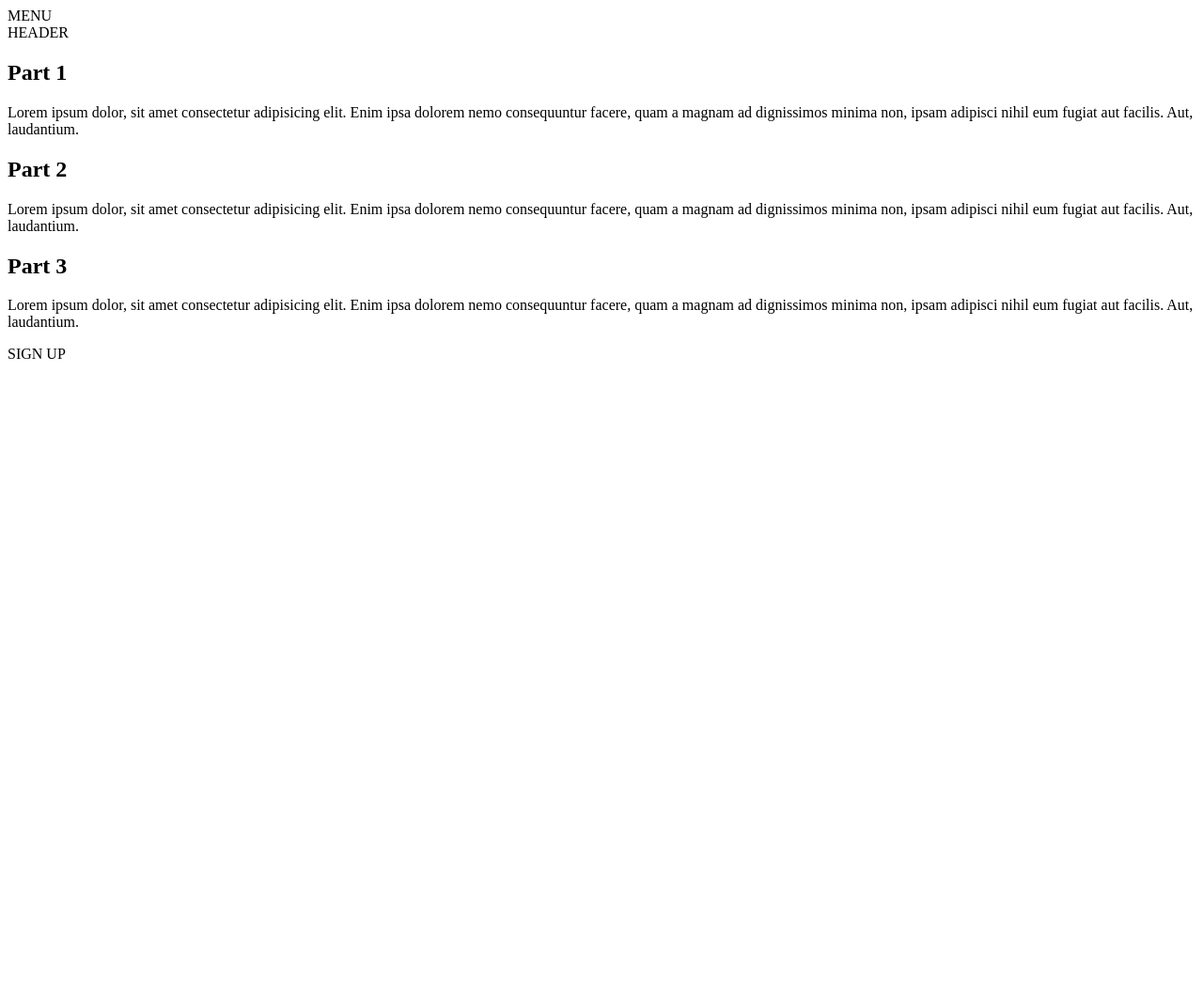
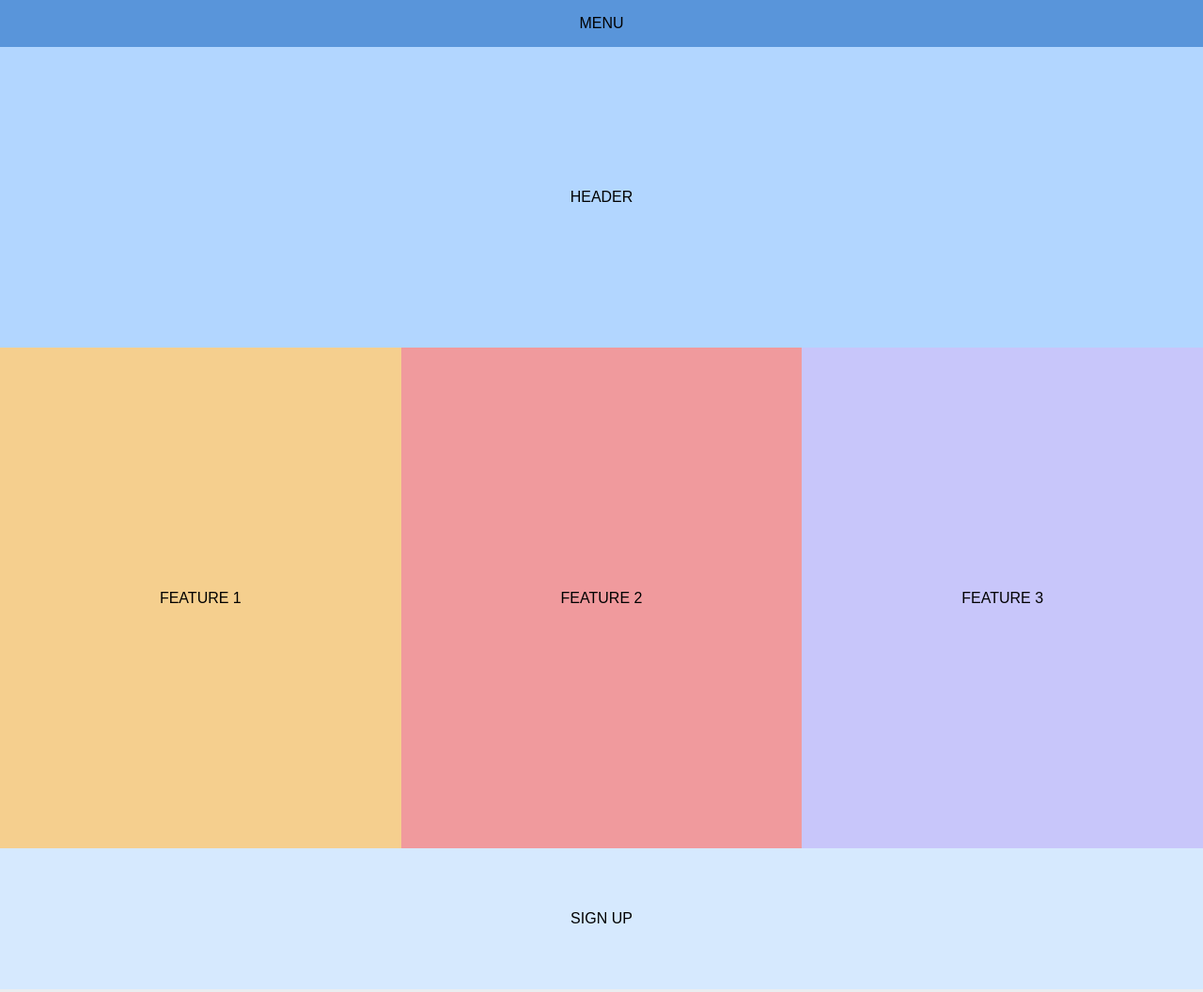
Before and after one commit to Bhimochi/responsive-layout-lesson, a plain HTML site: page index.html in a window 1280 px wide. Shown: the top 1056 px of the page at 94% size. Before the commit the page ends 800 px from the top, so only its background shows below. Drawn offline with Linux system fonts and the light colour scheme.

Commit message:
Completed responsive layout

```diff
--- a/index.html
+++ b/index.html
@@ -1,34 +1,28 @@
 <!DOCTYPE html>
 <html lang="en">
     <head>
-    <meta charset="UTF-8">
-    <meta http-equiv="X-UA-Compatible" content="IE=edge">
-    <meta name="viewport" content="width=device-width, initial-scale=1.0">
+        <meta charset="UTF-8" />
+        <meta http-equiv="X-UA-Compatible" content="IE=edge" />
+        <meta name="viewport" content="width=device-width, initial-scale=1.0" />
         <title>Responsive Layout</title>
-    <link rel="stylesheet" href="style.css">
+        <link rel="stylesheet" href="style.css" />
     </head>
     <body>
         <article>
-        <nav>
-            MENU
-        </nav>
-        <header>
-            HEADER
-        </header>
+            <nav>MENU</nav>
+            <header>HEADER</header>
             <main>
                 <h2>Part 1</h2>
-            <p>Lorem ipsum dolor, sit amet consectetur adipisicing elit. Enim ipsa dolorem nemo consequuntur facere, quam a magnam ad dignissimos minima non, ipsam adipisci nihil eum fugiat aut facilis. Aut, laudantium.</p>
+                <p>Lorem ipsum dolor sit amet consectetur adipisicing elit. Quo esse laudantium natus laboriosam totam ipsa architecto, nobis voluptatibus explicabo nihil molestias minima quam, cum provident aliquid tenetur itaque facere. Unde?</p>
                 <h2>Part 2</h2>
-            <p>Lorem ipsum dolor, sit amet consectetur adipisicing elit. Enim ipsa dolorem nemo consequuntur facere, quam a magnam ad dignissimos minima non, ipsam adipisci nihil eum fugiat aut facilis. Aut, laudantium.</p>
+                <p>Lorem, ipsum dolor sit amet consectetur adipisicing elit. Repellendus iste, expedita eius, iusto, illo laborum cupiditate aut cumque iure magnam quos? Commodi libero, tempora adipisci perspiciatis ad id. Modi, minus.</p>
                 <h2>Part 3</h2>
-            <p>Lorem ipsum dolor, sit amet consectetur adipisicing elit. Enim ipsa dolorem nemo consequuntur facere, quam a magnam ad dignissimos minima non, ipsam adipisci nihil eum fugiat aut facilis. Aut, laudantium.</p>
+                <p>Lorem ipsum dolor sit amet consectetur adipisicing elit. Aliquid, nulla perferendis laborum quos mollitia eos facilis fugiat exercitationem quam illum facere iusto commodi alias. Alias quidem dicta harum iusto nobis?</p>
             </main>
-        <section id="signup">
-            SIGN UP
-        </section>
-        <section class="feature"FEATURE 1> </section>
-        <section class="feature"FEATURE 2> </section>
-        <section class="feature"FEATURE 3> </section>
+            <section id="signup">SIGN UP</section>
+            <section id="feature-1" class="feature">FEATURE 1</section>
+            <section id="feature-2" class="feature">FEATURE 2</section>
+            <section id="feature-3" class="feature">FEATURE 3</section>
         </article>
     </body>
 </html>
--- a/style.css
+++ b/style.css
@@ -0,0 +1,93 @@
+body {
+    margin: 0;
+    font-family: sans-serif;
+}
+
+article {
+    display: flex;
+    /* flex-wrap: wrap; */
+    flex-direction: column;
+}
+
+nav {
+    flex: 1 50px;
+    background: #5995da;
+}
+
+header {
+    background: #b2d6ff;
+}
+
+main {
+    /* flex: 6 300px; */
+    padding: 1rem;
+    background: #eaedf0;
+}
+
+#signup {
+    background: #d6e9fe;
+}
+
+#feature-1 {
+    background: #f5cf8e;
+}
+
+#feature-2 {
+    background: #f09a9d;
+}
+
+#feature-3 {
+    background: #c8c6fa;
+}
+
+header, section {
+    flex: 50vw;
+    min-height: 200px;
+}
+
+header, section, nav {
+    display: flex;
+    justify-content: center;
+    align-items: center;
+}
+
+
+@media screen and (min-width: 500px) and (max-width: 899px) {
+    article {
+        flex-flow: row wrap;
+    }
+    nav {
+        flex: 100%;
+        min-height: 50px;
+    }
+    section {
+        height: 50vw;
+    }
+}
+
+@media screen and (min-width: 900px) {
+    article {
+        flex-flow: row wrap;
+    }
+    nav {
+        flex: 100%;
+        min-height: 50px;
+    }
+    .feature {
+        flex: calc(100vw / 3);
+        min-height: calc(100vw / 3 * 1.25);
+    }
+    #signup {
+        order: 1;
+        min-height: auto;
+        height: 150px;
+    }
+header {
+    flex: 100vw;
+    height: 25vw;
+}
+main {
+    order: 2;
+}
+
+}
```
Lines whose indentation alone changed are shown as unchanged.
